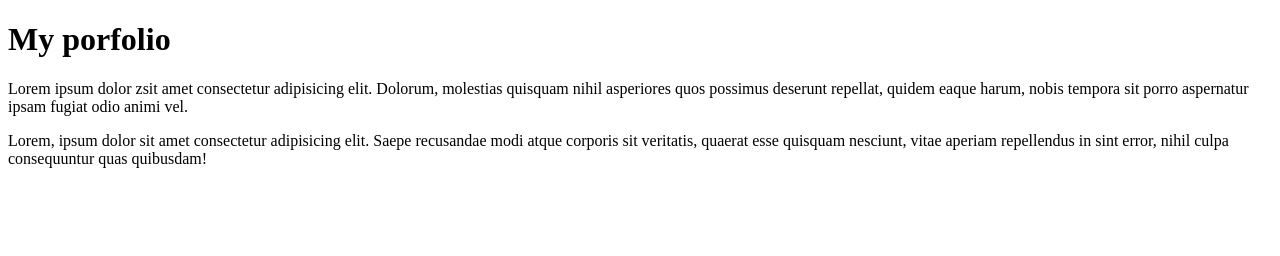
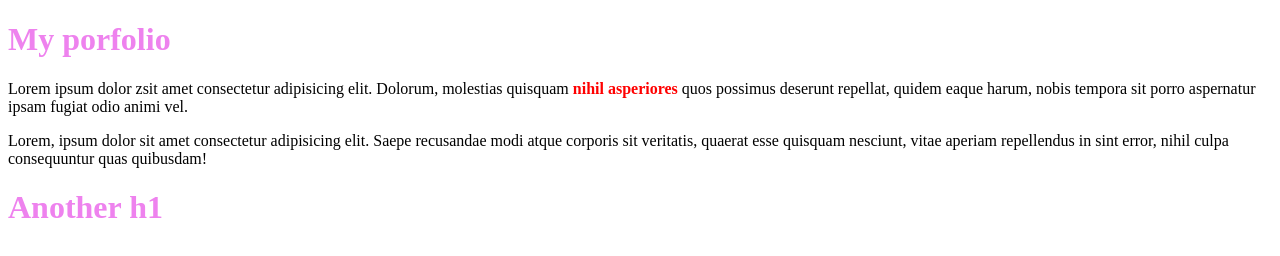
Before and after one commit to valentinavarvello-desig/Myweb, a plain HTML site: page index.html in a window 1280 px wide. Drawn offline with Linux system fonts and the light colour scheme.

Commit message:
Add files via upload

```diff
--- a/css/styles.css
+++ b/css/styles.css
@@ -0,0 +1,3 @@
+h1{color:violet;}
+strong{color: red;}
+/*This strong was generated in my html first so that i can modify that*/
--- a/index.html
+++ b/index.html
@@ -8,7 +8,8 @@
 </head>
 <body>
  <h1>My porfolio</h1>
- <p>Lorem ipsum dolor zsit amet consectetur adipisicing elit. Dolorum, molestias quisquam nihil asperiores quos possimus deserunt repellat, quidem eaque harum, nobis tempora sit porro aspernatur ipsam fugiat odio animi vel.</p>
+ <p>Lorem ipsum dolor zsit amet consectetur adipisicing elit. Dolorum, molestias quisquam <strong>nihil asperiores</strong> quos possimus deserunt repellat, quidem eaque harum, nobis tempora sit porro aspernatur ipsam fugiat odio animi vel.</p>
  <p>Lorem, ipsum dolor sit amet consectetur adipisicing elit. Saepe recusandae modi atque corporis sit veritatis, quaerat esse quisquam nesciunt, vitae aperiam repellendus in sint error, nihil culpa consequuntur quas quibusdam!</p>
+ <h1>Another h1</h1>
 </body>
 </html>
```
